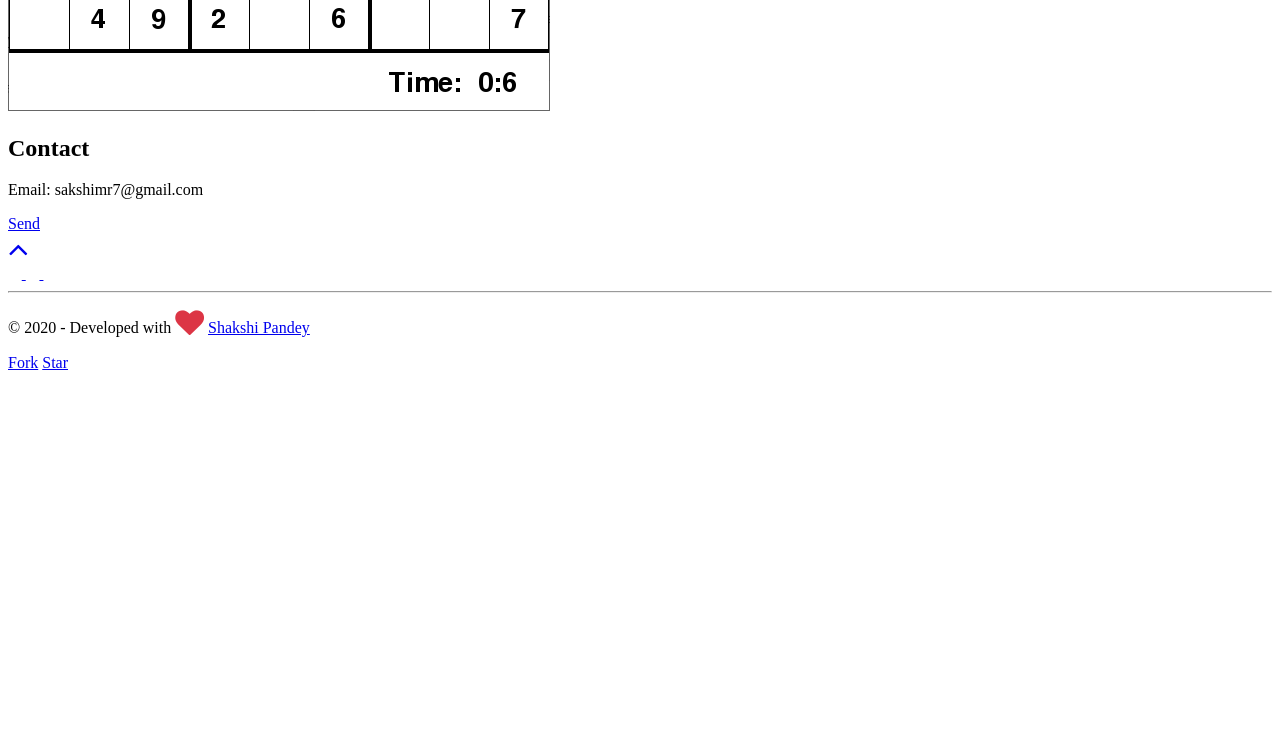
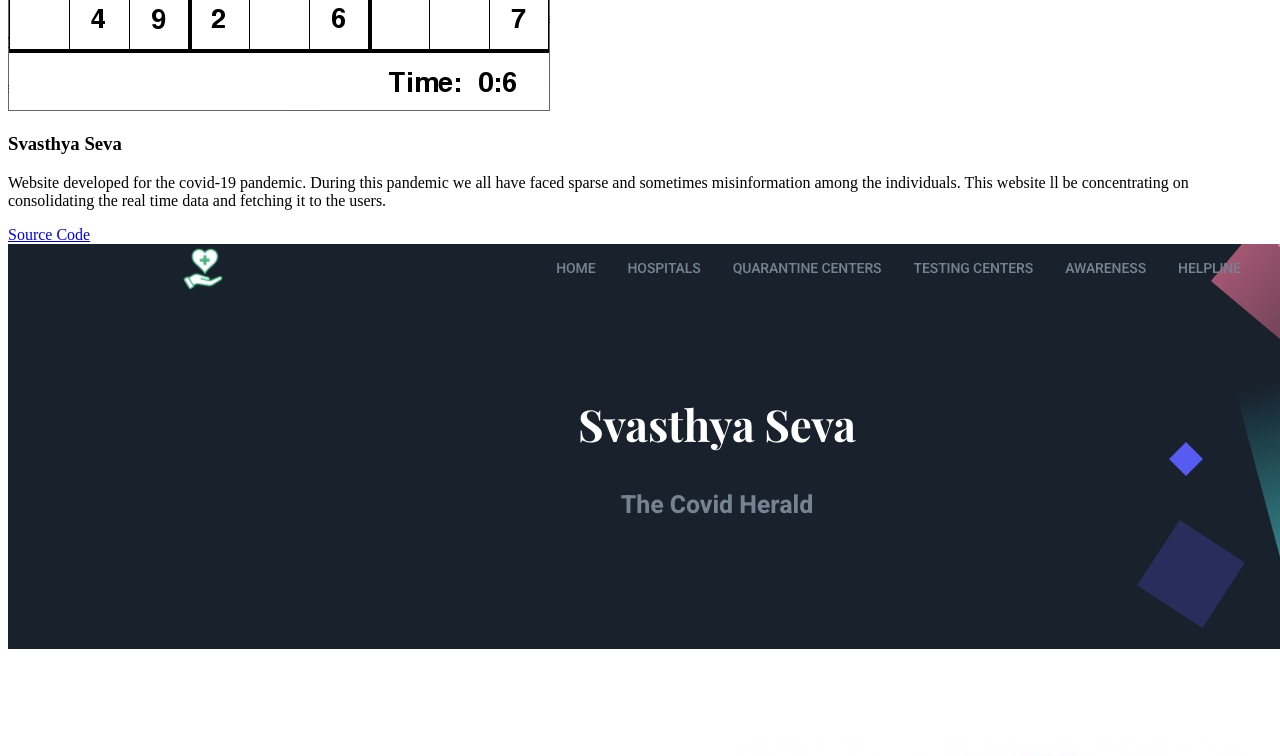
Before and after one commit to ShakshiPandey77/portfolio, a website: page src/template.html in a window 1280 px wide. Shown: the part 2220-2976 px from the top of the page. Before the commit the page ends 2608 px from the top, so only its background shows below. Drawn offline with nearby package versions, Linux system fonts and the light colour scheme.

Commit message:
Project added

```diff
--- a/src/template.html
+++ b/src/template.html
@@ -97,7 +97,7 @@
                 <a
                   target="_blank"
                   class="cta-btn cta-btn--resume"
-                  href="https://drive.google.com/file/d/1w-KK8-nFWIzPHU5PaEZmOHt2fxX32OBI/view?usp=sharing"
+                  href="https://drive.google.com/file/d/1pBiwasiq2kSJtGFEF7mJ4iuZDH74QjUl/view?usp=sharing"
                 >
                   View Resume
                 </a>
@@ -173,7 +173,11 @@
                 <!-- <a target="_blank" class="cta-btn cta-btn--hero" href="#!">
                   See Live
                 </a> -->
-                <a target="_blank" class="cta-btn cta-btn--hero" href="https://github.com/ShakshiPandey77/SudokuSolver">
+                <a
+                  target="_blank"
+                  class="cta-btn cta-btn--hero"
+                  href="https://github.com/ShakshiPandey77/SudokuSolver"
+                >
                   Source Code
                 </a>
               </div>
@@ -191,23 +195,27 @@
           <!-- /END Project -->
 
           <!-- Each .row is a project -->
-         <!-- <div class="row">
+          <div class="row">
             <div class="col-lg-4 col-sm-12">
               <div class="project-wrapper__text">
-                <h3 class="project-wrapper__text-title">Project Title</h3>
+                <h3 class="project-wrapper__text-title">Svasthya Seva</h3>
                 <div>
                   <p class="mb-4">
-                    Lorem ipsum dolor sit, amet consectetur adipisicing elit.
-                    Excepturi neque, ipsa animi maiores repellendus distinctio
-                    aperiam earum dolor voluptatum consequatur blanditiis
-                    inventore debitis fuga numquam voluptate ex architecto
-                    itaque molestiae.
+                    Website developed for the covid-19 pandemic. During this
+                    pandemic we all have faced sparse and sometimes
+                    misinformation among the individuals. This website ll be
+                    concentrating on consolidating the real time data and
+                    fetching it to the users.
                   </p>
                 </div>
-                <a target="_blank" class="cta-btn cta-btn--hero" href="#!">
+                <!-- <a target="_blank" class="cta-btn cta-btn--hero" href="#!">
                   See Live
-                </a>
-                <a target="_blank" class="cta-btn text-color-main" href="#!">
+                </a> -->
+                <a
+                  target="_blank"
+                  class="cta-btn text-color-main"
+                  href="https://github.com/ShakshiPandey77/svasthya_seva.git"
+                >
                   Source Code
                 </a>
               </div>
@@ -216,15 +224,15 @@
               <div class="project-wrapper__image">
                 <a href="#!" target="_blank">
                   <div data-tilt class="thumbnail rounded">
-                    <img class="img-fluid" src="./assets/banner.png" />
+                    <img class="img-fluid" src="./assets/banner3.png" />
                   </div>
                 </a>
               </div>
             </div>
-          </div> //end project
+          </div>
         </div>
       </div>
-    </section> -->
+    </section>
     <!-- /END Projects Section -->
 
     <!-- **** Contact Section **** -->
@@ -241,7 +249,7 @@
             target="_blank"
             class="cta-btn cta-btn--resume"
             href="mailto:sakshimr7@email.com"
-          >Send</a
+            >Send</a
           >
         </div>
       </div>
```
Also changed, not shown: src/assets/banner3.png (added), 2 other files.
